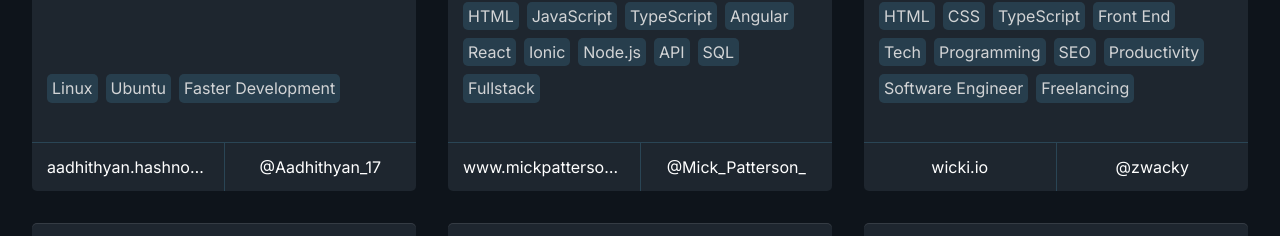
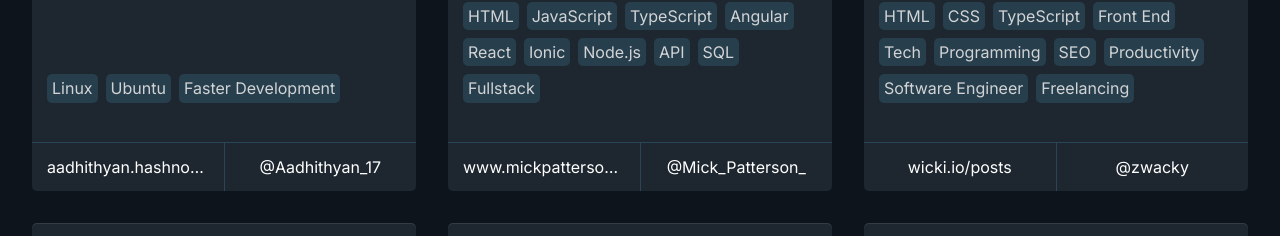
Before and after one commit to markodenic/awesome-tech-blogs, a Nuxt app: page / in a window 1280 px wide. Shown: the part 2626-2862 px from the top of the page. Built offline with nearby package versions, Linux system fonts and the light colour scheme; grey boxes are pictures that could not be loaded.

Commit message:
fix: link to blog overview page

```diff
--- a/data.js
+++ b/data.js
@@ -2604,7 +2604,7 @@ module.exports = [
     name: "Simon Wicki",
     description:
       "Freelance Developer in Berlin. Worked on Web and Mobile apps at JustWatch. Fluent in Vue, Angular, React and Ionic. Passionate about Frontend, tech, web perf & non-fiction books.",
-    url: "https://wicki.io",
+    url: "https://wicki.io/posts/",
     twitter: "@zwacky",
     tags: [
       "JavaScript",
```
